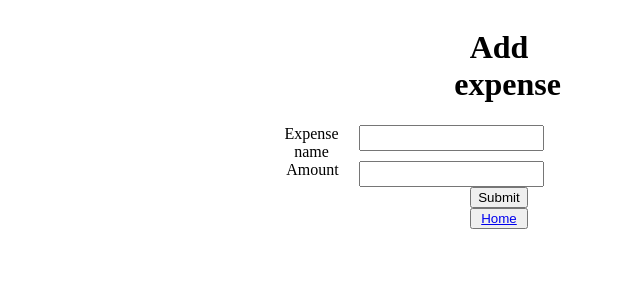
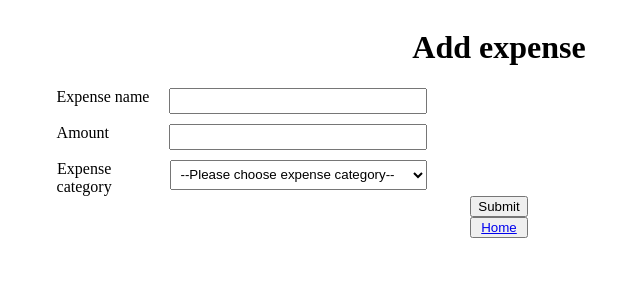
Before and after one commit to Paulq02/Expense_Tracker, a Flask app: page /add_expense/ in a window 1280 px wide. Shown: the top 300 px of the page, without its empty margins (141-781 px from the left). Run offline with Flask 3, Linux system fonts and the light colour scheme.

Commit message:
Add files via upload

```diff
--- a/app.py
+++ b/app.py
@@ -10,22 +10,18 @@ income = float(2660.00)
 
 
 
+@app.route('/',  methods=["GET", "POST"])
 
 
-@app.route('/',  methods=["GET", "POST"])
 def home_page():
-
-
-
-
 
     my_expenses = expenses_total()
 
     free_money = calclulate_money_leftover()
 
 
+
     return render_template('index.html', income=income, my_list=my_list, my_expenses=my_expenses, free_money=free_money)
-
 
 
 @app.route('/submitted_data', methods=["GET", "POST"])
@@ -42,6 +38,7 @@ def submit_expense():
 
 
 @app.route('/add_expense/', methods=["GET", "POST"])
+
 def add_expense():
 
     return render_template('add_expense.html')
@@ -55,8 +52,6 @@ def expenses_total():
         total_expenses += amount
     return total_expenses
 
-
-
 def calclulate_money_leftover():
     money_leftover = income - expenses_total()
     return float(money_leftover)
@@ -65,7 +60,7 @@ def calclulate_money_leftover():
 def delete_expense(index):
     if 0 <= index < len(my_list):
         my_list.pop(index)
-    return redirect(url_for('home_page'))
+    return redirect(url_for('home_page', index=index))
 
 
 @app.route('/users/<name>')
--- a/static/styles.css
+++ b/static/styles.css
@@ -6,28 +6,54 @@ body {
     font-size: 40px;
 }
 
-.parent_div {
-    display: flex;
-    justify-content: center;
-}
 
-.child_div{
-    width: 30%;
+
+.parent_div{
+    width: 100%;
     display: flex;
     justify-content: center;
     flex-direction: column;
     text-align: center;
+    align-items: center;
+
 }
+
+
+.child_container {
+    width: 70%;
+    display: flex;
+
+
+}
+
+form {
+    display: flex;
+    flex-direction: column;
+
+}
+
 
 
 label {
     display: flex;
-    justify-content: flex-end
+    justify-content: space-between
 }
 
 input {
     margin-left: 20px;
     height: 20px;
+    margin-bottom: 10px;
+    width: 250px;
+
+
+
+}
+
+
+#select-category {
+    width: 257px;
+    height: 30px;
+    padding: 1px 5px;
 
 }
 
--- a/templates/add_expense.html
+++ b/templates/add_expense.html
@@ -8,9 +8,10 @@
     <link rel="stylesheet" href="/static/styles.css">
 </head>
 <body>
+
         <div class="parent_div">
-        <div class="child_div">
             <h1>Add expense</h1>
+                <div class="child_container">
                     <form method="POST" action="{{ url_for('submit_expense') }}">
                         <label for="name" id="name">Expense name
                             <input type="text" name="name" id="name" required>
@@ -19,6 +20,22 @@
                             <input type="number" name="amount" id="amount" step="0.01" required>
                         </label>
 
+                        <label for="select-category">Expense <br>
+                            category
+                            <select name="category" id="select-category">
+                                <option value="">--Please choose expense category--</option>
+                                <option value="entertainment">Entertainment</option>
+                                <option value="credit">Credit card</option>
+                                <option value="gym">Gym</option>
+                                <option value="non-essential">Non-essentials (Youtube Premium, Google Storage, etc..)</option>
+                                <option value="bill">Monthly Bill</option>
+                                <option value="other">Other</option>
+
+                            </select>
+
+                        </label>
+
+                </div>
                     <button type="submit">Submit</button>
 
 
@@ -35,7 +52,7 @@
 
 
         </div>
-    </div>
+
 
 
 
```
Also changed, not shown: templates/index.html (+5 -8 lines). Lines whose indentation alone changed are shown as unchanged.
